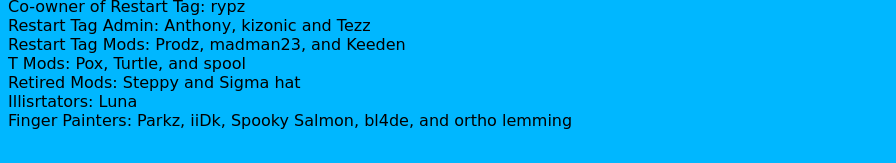
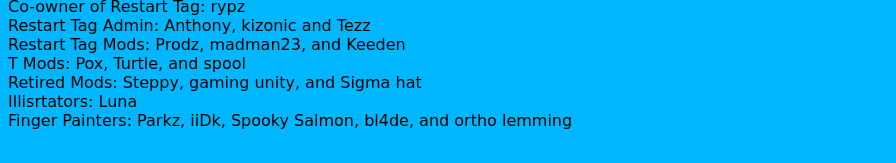
Before and after one commit to peteypocalypse/Restart-tag-site, a plain HTML site: page credits.html in a window 1280 px wide. Shown: the part 187-350 px from the top of the page, without its empty margins (0-896 px from the left). Drawn offline with Linux system fonts and the light colour scheme.

Commit message:
Update credits.html

```diff
--- a/credits.html
+++ b/credits.html
@@ -20,7 +20,7 @@
 <div>Restart Tag Admin: Anthony, kizonic and Tezz</div>
 <div>Restart Tag Mods: Prodz, madman23, and Keeden</div>
 <div>T Mods: Pox, Turtle, and spool</div>
-<div>Retired Mods: Steppy and Sigma hat </div>
+<div>Retired Mods: Steppy, gaming unity, and Sigma hat </div>
 <div>Illisrtators: Luna</div>
 <div>Finger Painters: Parkz, iiDk, Spooky Salmon, bl4de, and ortho lemming</div>
 </body>
```
